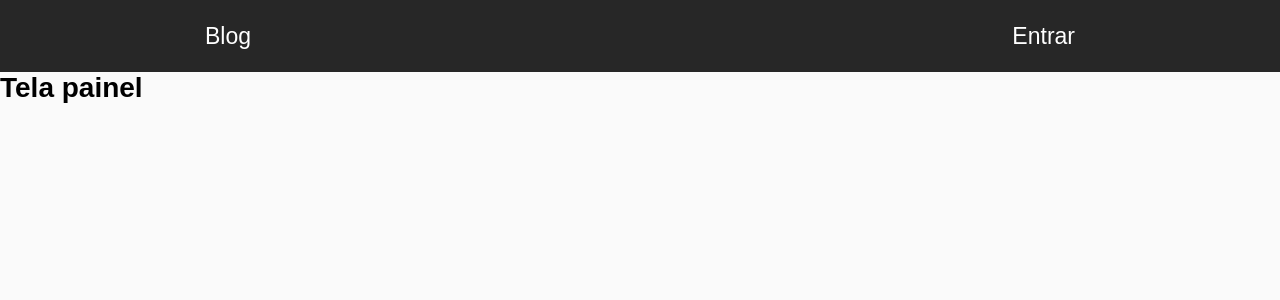
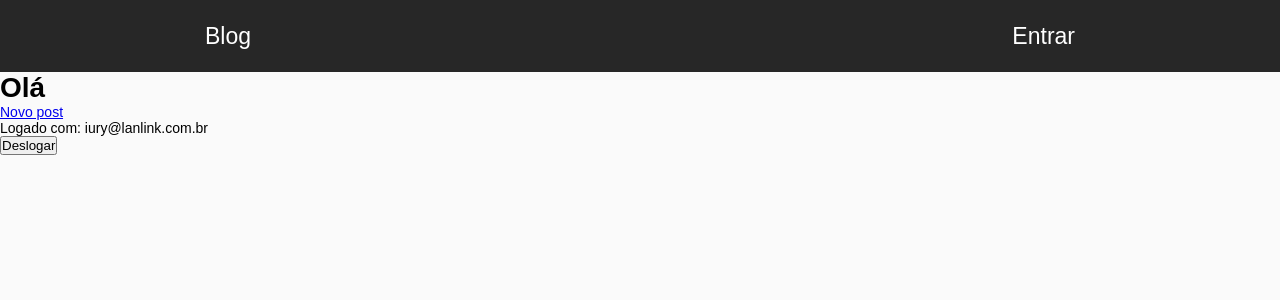
Before and after one commit to iurylemos/projeto-blog-react, a React (Create React App) app: page /dashboard in a window 1280 px wide. Shown: the top 300 px of the page. Built offline with nearby package versions, Linux system fonts and the light colour scheme; no server answers; the database is empty; sample sign-in values are in the browser's storage.

Commit message:
Criando dashboard puxando dados do usuario logado

```diff
--- a/src/firebase.js
+++ b/src/firebase.js
@@ -46,6 +46,17 @@
         return firebase.auth().currentUser && firebase.auth().currentUser.email
     }
 
+    async getUserName(callback) {
+        //Verificar se existe algum usuário logado aqui tbm
+        if (!firebase.auth().currentUser) {
+            return null
+        }
+
+        const uid = firebase.auth().currentUser.uid;
+        await firebase.database().ref('usuarios').child(uid).once('value').then(callback)
+
+    }
+
 
 }
 
--- a/src/view/dashboard/index.js
+++ b/src/view/dashboard/index.js
@@ -1,11 +1,46 @@
 import React, { Component } from 'react';
+import firebase from '../../firebase';
+import { Link, withRouter } from 'react-router-dom';
 
-export default class Dashboard extends Component {
+class Dashboard extends Component {
+
+  constructor(props) {
+    super(props);
+
+    this.state = {
+      nome: localStorage.nome
+    }
+
+    this.logout = this.logout.bind(this)
+  }
+
+  async componentDidMount() {
+    if (!firebase.getCurrentUser()) {
+      return this.props.history.replace('/login')
+    }
+
+    await firebase.getUserName((user) => {
+      localStorage.nome = user.val().nome
+      this.setState({ nome: localStorage.nome })
+    })
+  }
+
+  logout() {
+
+  }
+
   render() {
     return (
-      <div>
-        <h1>Tela painel</h1>
+      <div id='dashboard'>
+        <div className='user-info'>
+          <h1>Olá {this.state.nome}</h1>
+          <Link to="/dashboard/newpost">Novo post</Link>
+        </div>
+        <p>Logado com: iury@lanlink.com.br</p>
+        <button onClick={() => this.logout()}>Deslogar</button>
       </div>
     )
   }
 }
+
+export default withRouter(Dashboard)
```
